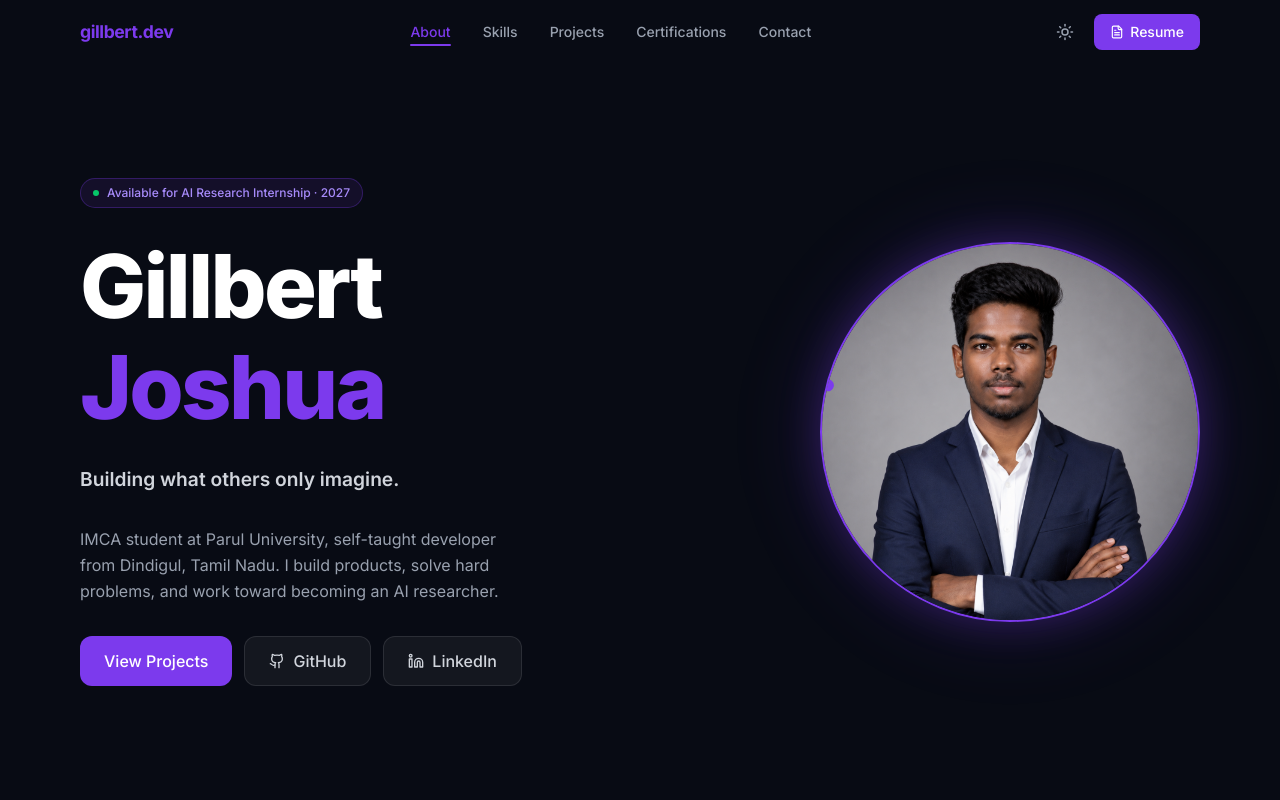
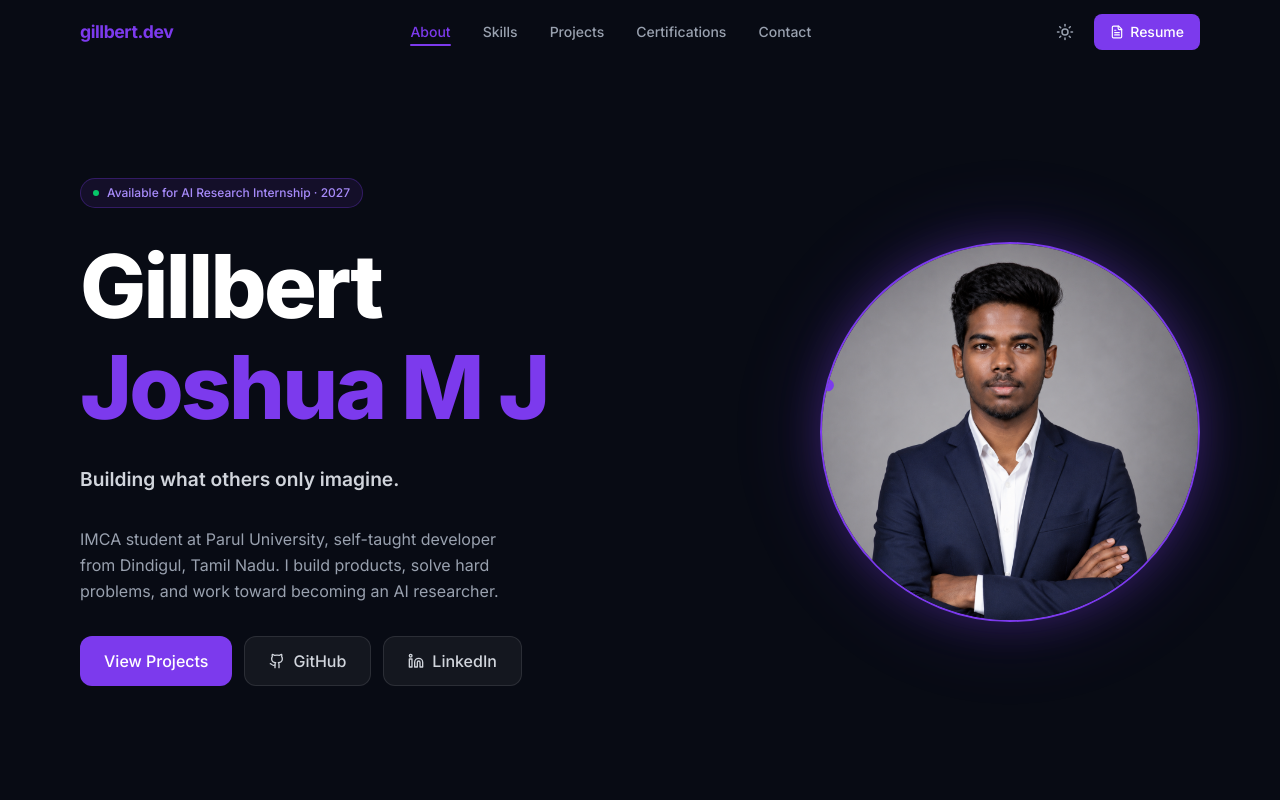
Before and after one commit to gillbert-joshua77/Gillbert-Joshua-Portfolio, a React (Vite) app: page / in a window 1280 px wide. Shown: the top 800 px of the page. Built offline with nearby package versions, Linux system fonts and the light colour scheme.

Commit message:
Fix : Name Issus

```diff
--- a/src/app/components/Hero.tsx
+++ b/src/app/components/Hero.tsx
@@ -57,7 +57,7 @@ export function Hero({ theme }: HeroProps) {
               }}
               className="text-[#7C3AED]"
             >
-              Joshua
+              Joshua M J
             </motion.h1>
           </div>
 
```
